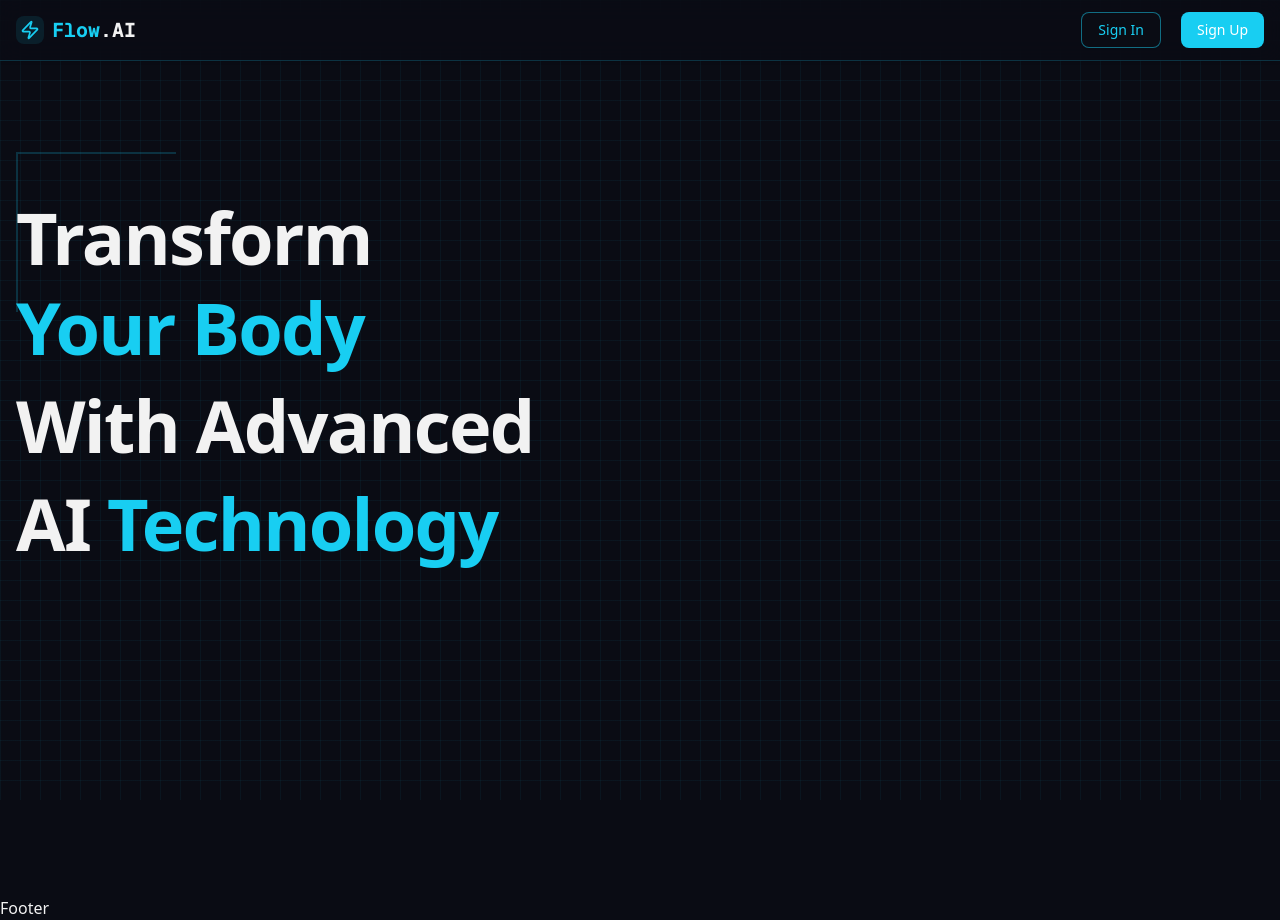
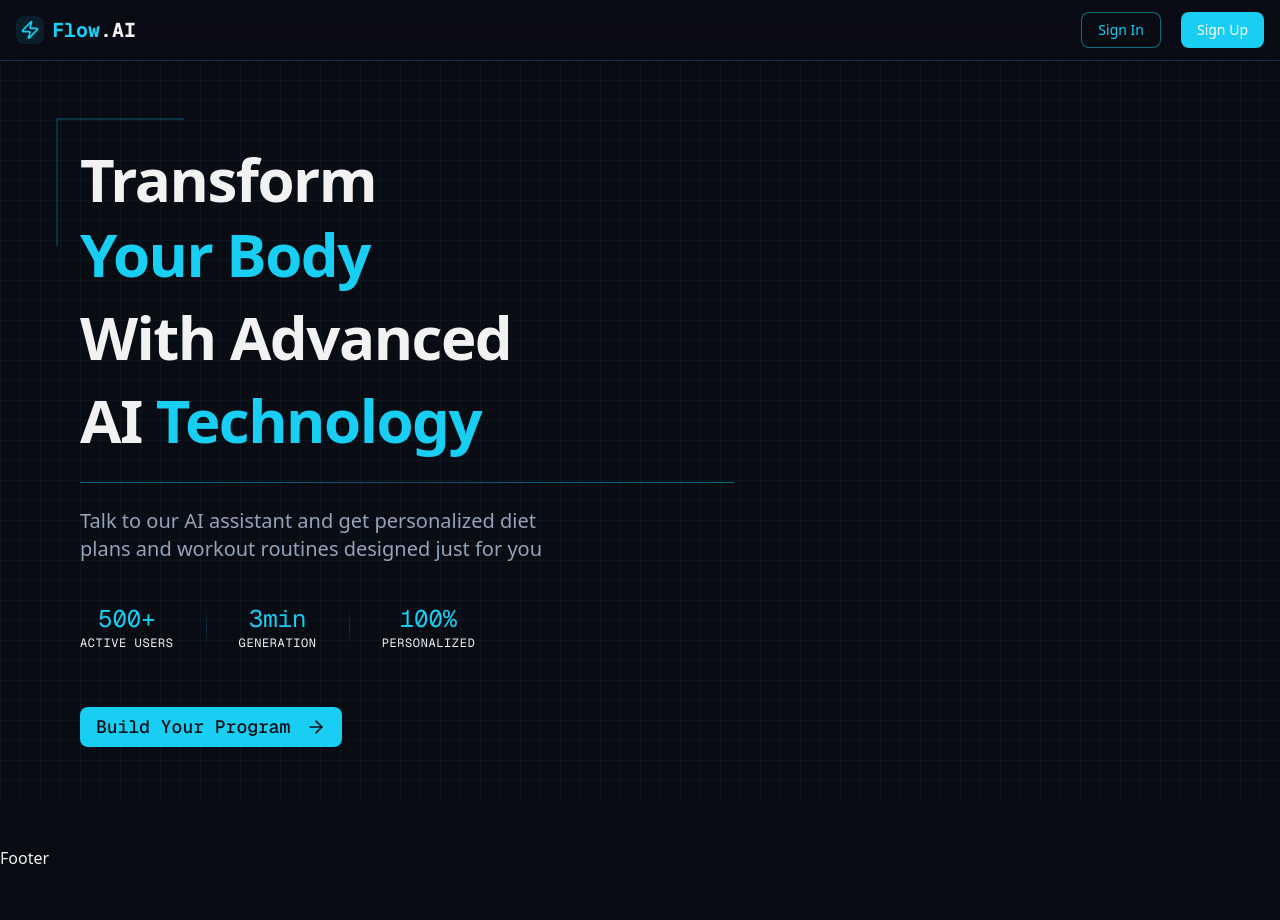
Before and after one commit to harshitarr/FlowAI, a Next.js app: page / in a window 1280 px wide. After the commit the page ends 870 px from the top, so only its background shows below. Built offline with nearby package versions, Linux system fonts and the light colour scheme; no server answers.

Commit message:
UI-update

```diff
--- a/src/app/page.jsx
+++ b/src/app/page.jsx
@@ -1,37 +1,90 @@
 "use client";
 
 import React from "react";
+import { Button } from "@/components/ui/button";
+import { ArrowRightIcon } from "lucide-react";
 
 const HomePage = () => {
   return (
-    <div className="flex flex-col min-h-screen text-foreground overflow-hidden">
+    <div className="flex flex-col min-h-screen text-foreground overflow-hidden mt-[-50px]">
       {/* HERO SECTION */}
-      <section className="relative z-10 py-24 flex-grow">
+      <section className="relative z-10 py-16 sm:py-20 md:py-24">
         <div className="container mx-auto px-4">
-          <div className="grid grid-cols-1 lg:grid-cols-12 gap-8 items-center relative">
+          <div className="grid grid-cols-1 lg:grid-cols-12 gap-6 items-center relative">
 
             {/* CORNER DECORATION */}
-            <div className="absolute -top-10 left-0 w-40 h-40 border-l-2 border-t-2 border-border" />
+            <div className="absolute -top-6 left-0 sm:left-4 md:left-10 w-24 h-24 sm:w-32 sm:h-32 border-l-2 border-t-2 border-border" />
 
             {/* LEFT SIDE CONTENT */}
-            <div className="lg:col-span-7 space-y-8 relative">
-              <h1 className="text-5xl md:text-6xl lg:text-7xl font-bold tracking-tight leading-tight">
+            <div className="lg:col-span-7 space-y-6 relative ml-0 sm:ml-8 md:ml-16">
+
+              {/* HEADING */}
+              <h1 className="text-3xl sm:text-4xl md:text-5xl lg:text-6xl font-bold tracking-tight leading-tight">
                 <div>
                   <span className="text-foreground">Transform</span>
                 </div>
                 <div>
                   <span className="text-primary">Your Body</span>
                 </div>
-                <div className="pt-2">
+                <div className="pt-1 sm:pt-2">
                   <span className="text-foreground">With Advanced</span>
                 </div>
-                <div className="pt-2">
+                <div className="pt-1 sm:pt-2">
                   <span className="text-foreground">AI</span>
                   <span className="text-primary"> Technology</span>
                 </div>
               </h1>
+
+              {/* DIVIDER */}
+              <div className="h-px w-full bg-gradient-to-r from-primary via-secondary to-primary opacity-50" />
+
+              {/* DESCRIPTION */}
+              <p className="text-base sm:text-lg md:text-xl text-muted-foreground w-full sm:w-3/4">
+                Talk to our AI assistant and get personalized diet plans and workout routines
+                designed just for you
+              </p>
+
+              {/* STATS */}
+              <div className="flex flex-col sm:flex-row sm:items-center sm:justify-start gap-6 sm:gap-8 py-4 font-mono">
+                <div className="flex flex-col items-start sm:items-center">
+                  <div className="text-xl sm:text-2xl text-primary">500+</div>
+                  <div className="text-xs uppercase tracking-wider">ACTIVE USERS</div>
+                </div>
+
+                {/* Separator */}
+                <div className="hidden sm:block h-10 w-px bg-gradient-to-b from-transparent via-border to-transparent" />
+
+                <div className="flex flex-col items-start sm:items-center">
+                  <div className="text-xl sm:text-2xl text-primary">3min</div>
+                  <div className="text-xs uppercase tracking-wider">GENERATION</div>
+                </div>
+
+                {/* Separator */}
+                <div className="hidden sm:block h-10 w-px bg-gradient-to-b from-transparent via-border to-transparent" />
+
+                <div className="flex flex-col items-start sm:items-center">
+                  <div className="text-xl sm:text-2xl text-primary">100%</div>
+                  <div className="text-xs uppercase tracking-wider">PERSONALIZED</div>
+                </div>
+              </div>
+
+              {/* BUTTON */}
+              <div className="flex flex-col sm:flex-row gap-4 pt-4">
+                <Button
+                  size="lg"
+                  asChild
+                  className="overflow-hidden bg-primary text-primary-foreground px-6 py-4 sm:px-8 sm:py-5 text-base sm:text-lg font-medium transition-transform transform hover:scale-105"
+                >
+                  <a href="/generate-program" className="flex items-center font-mono">
+                    Build Your Program
+                    <ArrowRightIcon className="ml-2 size-5" />
+                  </a>
+                </Button>
+              </div>
+
+
+
             </div>
-
           </div>
         </div>
       </section>
```
